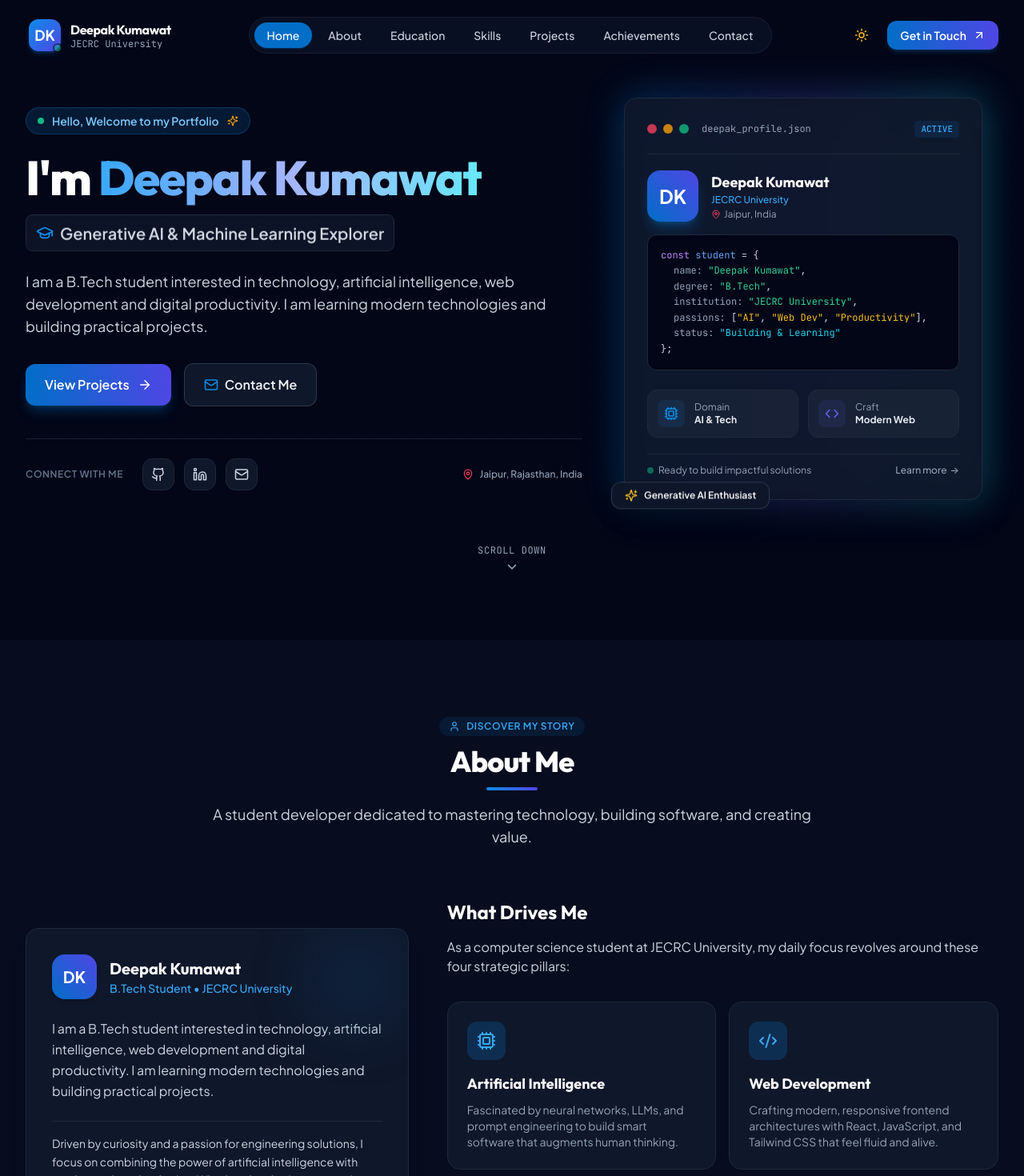
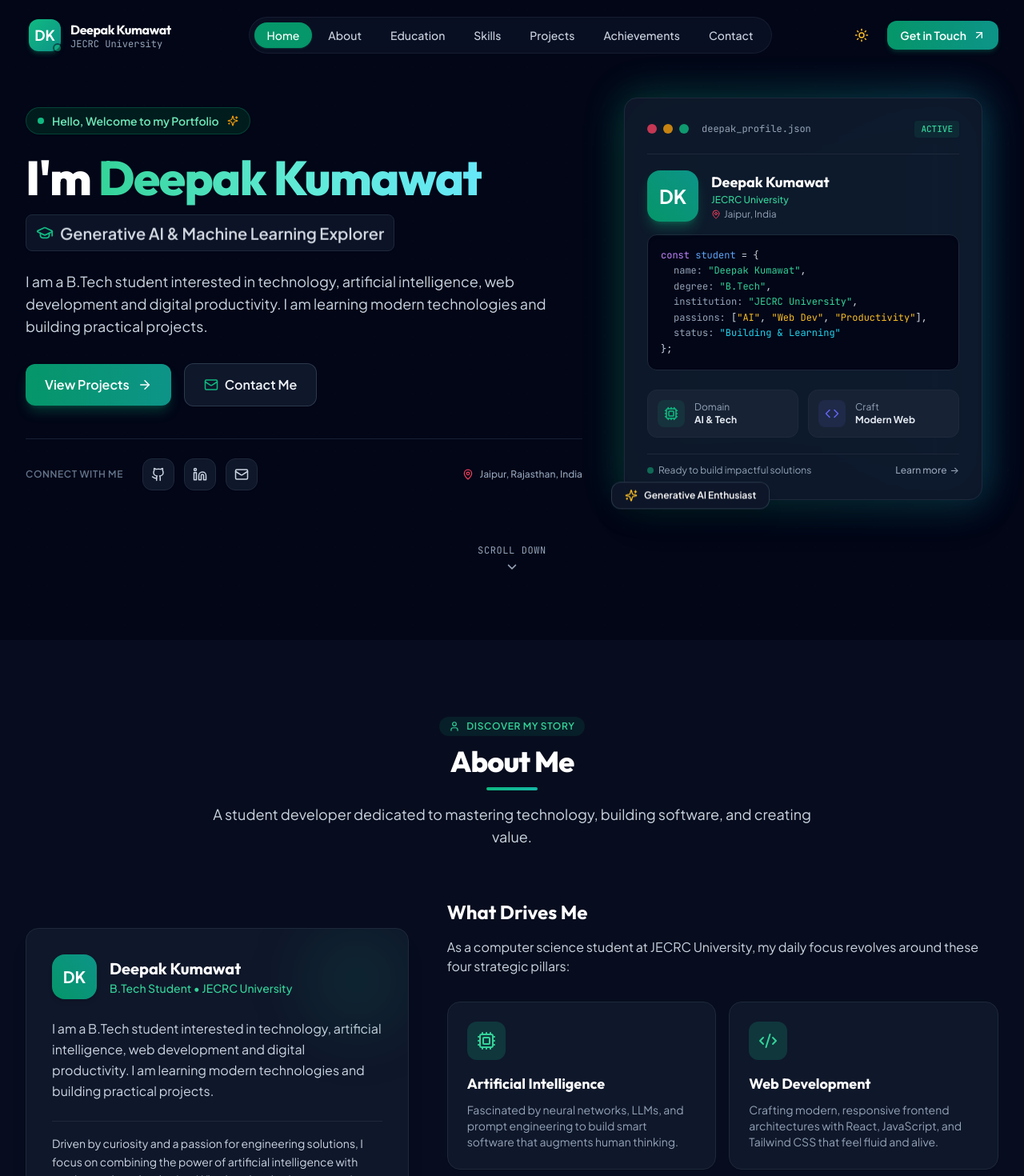
Before and after one commit to deepak650k/portfolio, a React (Vite) app: page / in a window 1280 px wide. Shown: the top 1470 px of the page at 80% size. Built offline with nearby package versions, Linux system fonts and the light colour scheme.

Commit message:
feat(theme): switch to Emerald Matrix theme (modern Linear/Supabase aesthetic)

```diff
--- a/src/components/About.jsx
+++ b/src/components/About.jsx
@@ -58,7 +58,7 @@ export default function About() {
           <h2 className="text-3xl sm:text-4xl font-extrabold font-heading text-slate-900 dark:text-white tracking-tight">
             About Me
           </h2>
-          <div className="w-16 h-1 bg-gradient-to-r from-brand-500 to-indigo-600 mx-auto mt-3 rounded-full"></div>
+          <div className="w-16 h-1 bg-gradient-to-r from-brand-500 to-teal-500 mx-auto mt-3 rounded-full"></div>
           <p className="mt-4 text-base sm:text-lg text-slate-600 dark:text-slate-300">
             A student developer dedicated to mastering technology, building software, and creating value.
           </p>
@@ -84,7 +84,7 @@ export default function About() {
                 <motion.div
                   whileHover={{ scale: 1.08, rotate: 3 }}
                   transition={{ duration: 0.2 }}
-                  className="w-14 h-14 rounded-2xl bg-gradient-to-tr from-brand-600 to-indigo-600 flex items-center justify-center text-white font-bold text-xl shadow-md cursor-default"
+                  className="w-14 h-14 rounded-2xl bg-gradient-to-tr from-brand-600 to-teal-600 flex items-center justify-center text-white font-bold text-xl shadow-md cursor-default"
                 >
                   DK
                 </motion.div>
--- a/src/components/Achievements.jsx
+++ b/src/components/Achievements.jsx
@@ -89,7 +89,7 @@ export default function Achievements() {
           <h2 className="text-3xl sm:text-4xl font-extrabold font-heading text-slate-900 dark:text-white tracking-tight">
             Achievements
           </h2>
-          <div className="w-16 h-1 bg-gradient-to-r from-brand-500 to-indigo-600 mx-auto mt-3 rounded-full"></div>
+          <div className="w-16 h-1 bg-gradient-to-r from-brand-500 to-teal-500 mx-auto mt-3 rounded-full"></div>
           <p className="mt-4 text-base sm:text-lg text-slate-600 dark:text-slate-300">
             A growing portfolio of certifications, courses, hackathons, awards, and technical milestones.
           </p>
--- a/src/components/Contact.jsx
+++ b/src/components/Contact.jsx
@@ -55,7 +55,7 @@ export default function Contact() {
     <section id="contact" className="py-24 relative">
       {/* Background ambient lighting */}
       <div className="absolute top-1/2 right-10 w-96 h-96 bg-brand-500/10 rounded-full blur-3xl pointer-events-none -z-10"></div>
-      <div className="absolute bottom-10 left-10 w-80 h-80 bg-indigo-500/10 rounded-full blur-3xl pointer-events-none -z-10"></div>
+      <div className="absolute bottom-10 left-10 w-80 h-80 bg-teal-500/10 rounded-full blur-3xl pointer-events-none -z-10"></div>
 
       <div className="max-w-7xl mx-auto px-4 sm:px-6 lg:px-8">
 
@@ -74,7 +74,7 @@ export default function Contact() {
           <h2 className="text-3xl sm:text-4xl font-extrabold font-heading text-slate-900 dark:text-white tracking-tight">
             Contact Me
           </h2>
-          <div className="w-16 h-1 bg-gradient-to-r from-brand-500 to-indigo-600 mx-auto mt-3 rounded-full"></div>
+          <div className="w-16 h-1 bg-gradient-to-r from-brand-500 to-teal-500 mx-auto mt-3 rounded-full"></div>
           <p className="mt-4 text-base sm:text-lg text-slate-600 dark:text-slate-300">
             Have a question, collaboration idea, or project opportunity? I'd love to hear from you.
           </p>
@@ -347,7 +347,7 @@ export default function Contact() {
                     whileTap={{ scale: 0.98 }}
                     type="submit"
                     disabled={loading}
-                    className="w-full inline-flex items-center justify-center gap-2 px-6 py-3.5 rounded-xl font-semibold text-sm sm:text-base bg-gradient-to-r from-brand-600 to-indigo-600 hover:from-brand-500 hover:to-indigo-500 text-white shadow-lg shadow-brand-600/25 hover:shadow-brand-600/40 transition-all duration-200 disabled:opacity-70 cursor-pointer"
+                    className="w-full inline-flex items-center justify-center gap-2 px-6 py-3.5 rounded-xl font-semibold text-sm sm:text-base bg-gradient-to-r from-brand-600 to-teal-600 hover:from-brand-500 hover:to-teal-500 text-white shadow-lg shadow-brand-600/25 hover:shadow-brand-600/40 transition-all duration-200 disabled:opacity-70 cursor-pointer"
                   >
                     {loading ? (
                       <>
--- a/src/components/Education.jsx
+++ b/src/components/Education.jsx
@@ -71,7 +71,7 @@ export default function Education() {
           <h2 className="text-3xl sm:text-4xl font-extrabold font-heading text-slate-900 dark:text-white tracking-tight">
             Education
           </h2>
-          <div className="w-16 h-1 bg-gradient-to-r from-brand-500 to-indigo-600 mx-auto mt-3 rounded-full"></div>
+          <div className="w-16 h-1 bg-gradient-to-r from-brand-500 to-teal-500 mx-auto mt-3 rounded-full"></div>
           <p className="mt-4 text-base sm:text-lg text-slate-600 dark:text-slate-300">
             My formal engineering foundation and specialized areas of study at university.
           </p>
@@ -88,7 +88,7 @@ export default function Education() {
           <div className="relative rounded-3xl bg-white dark:bg-slate-900 border border-slate-200 dark:border-slate-800 shadow-xl overflow-hidden p-6 sm:p-10 transition-all hover:shadow-2xl">
 
             {/* Top decorative accent ribbon */}
-            <div className="absolute top-0 left-0 right-0 h-1.5 bg-gradient-to-r from-brand-500 via-indigo-500 to-cyan-400"></div>
+            <div className="absolute top-0 left-0 right-0 h-1.5 bg-gradient-to-r from-brand-500 via-teal-500 to-cyan-400"></div>
 
             {/* University & Degree Header */}
             <div className="flex flex-col sm:flex-row sm:items-center justify-between gap-4 pb-8 border-b border-slate-100 dark:border-slate-800">
@@ -96,7 +96,7 @@ export default function Education() {
                 <motion.div
                   whileHover={{ scale: 1.08, rotate: 5 }}
                   transition={{ duration: 0.2 }}
-                  className="w-16 h-16 rounded-2xl bg-gradient-to-br from-brand-600 to-indigo-600 text-white flex items-center justify-center shrink-0 shadow-lg shadow-brand-500/25 cursor-default"
+                  className="w-16 h-16 rounded-2xl bg-gradient-to-br from-brand-600 to-teal-600 text-white flex items-center justify-center shrink-0 shadow-lg shadow-brand-500/25 cursor-default"
                 >
                   <GraduationCap size={32} />
                 </motion.div>
--- a/src/components/Footer.jsx
+++ b/src/components/Footer.jsx
@@ -32,7 +32,7 @@ export default function Footer() {
           {/* Column 1: Brand & Bio */}
           <div className="md:col-span-5 space-y-4">
             <div className="flex items-center gap-3">
-              <div className="flex items-center justify-center w-10 h-10 rounded-xl bg-gradient-to-br from-brand-500 to-indigo-600 text-white font-bold text-lg shadow-md shadow-brand-500/25">
+              <div className="flex items-center justify-center w-10 h-10 rounded-xl bg-gradient-to-br from-brand-500 to-teal-600 text-white font-bold text-lg shadow-md shadow-brand-500/25">
                 DK
               </div>
               <div>
--- a/src/components/Hero.jsx
+++ b/src/components/Hero.jsx
@@ -78,7 +78,7 @@ export default function Hero() {
       <motion.div
         animate={{ y: [0, -18, 0], scale: [1, 1.1, 1] }}
         transition={{ duration: 6, repeat: Infinity, ease: 'easeInOut' }}
-        className="absolute top-1/3 right-1/4 w-80 h-80 bg-indigo-500/15 dark:bg-indigo-500/20 rounded-full blur-3xl pointer-events-none -z-10"
+        className="absolute top-1/3 right-1/4 w-80 h-80 bg-teal-500/15 dark:bg-teal-500/20 rounded-full blur-3xl pointer-events-none -z-10"
       />
       <div className="absolute bottom-10 left-1/2 -translate-x-1/2 w-96 h-64 bg-cyan-500/10 dark:bg-cyan-500/15 rounded-full blur-3xl pointer-events-none -z-10"></div>
 
@@ -111,7 +111,7 @@ export default function Hero() {
               className="text-4xl sm:text-5xl md:text-6xl font-extrabold font-heading text-slate-900 dark:text-white tracking-tight leading-[1.1] mb-4"
             >
               I'm{' '}
-              <span className="bg-gradient-to-r from-brand-600 via-indigo-600 to-cyan-500 dark:from-brand-400 dark:via-indigo-300 dark:to-cyan-300 bg-clip-text text-transparent">
+              <span className="bg-gradient-to-r from-brand-600 via-teal-600 to-cyan-500 dark:from-brand-400 dark:via-teal-300 dark:to-cyan-300 bg-clip-text text-transparent">
                 {personalInfo.name}
               </span>
             </motion.h1>
@@ -158,7 +158,7 @@ export default function Hero() {
                 whileHover={{ scale: 1.03, y: -2 }}
                 whileTap={{ scale: 0.98 }}
                 onClick={() => scrollTo('projects')}
-                className="group w-full sm:w-auto inline-flex items-center justify-center gap-2.5 px-6 py-3.5 rounded-xl font-semibold text-base bg-gradient-to-r from-brand-600 to-indigo-600 hover:from-brand-500 hover:to-indigo-500 text-white shadow-lg shadow-brand-500/25 hover:shadow-brand-500/40 transition-all duration-200"
+                className="group w-full sm:w-auto inline-flex items-center justify-center gap-2.5 px-6 py-3.5 rounded-xl font-semibold text-base bg-gradient-to-r from-brand-600 to-teal-600 hover:from-brand-500 hover:to-teal-500 text-white shadow-lg shadow-brand-500/25 hover:shadow-brand-500/40 transition-all duration-200"
               >
                 <span>View Projects</span>
                 <ArrowRight size={18} className="transition-transform duration-200 group-hover:translate-x-1" />
@@ -247,7 +247,7 @@ export default function Hero() {
             >
 
               {/* Outer decorative gradient border */}
-              <div className="absolute -inset-1 rounded-3xl bg-gradient-to-r from-brand-500 via-indigo-500 to-cyan-400 opacity-30 blur-xl"></div>
+              <div className="absolute -inset-1 rounded-3xl bg-gradient-to-r from-brand-500 via-teal-500 to-cyan-400 opacity-30 blur-xl"></div>
 
               {/* Main Card */}
               <div className="relative rounded-2xl bg-white dark:bg-slate-900/90 border border-slate-200 dark:border-slate-800 shadow-2xl p-6 sm:p-7 backdrop-blur-xl">
@@ -271,7 +271,7 @@ export default function Hero() {
                     <motion.div
                       whileHover={{ scale: 1.08, rotate: 3 }}
                       transition={{ duration: 0.2 }}
-                      className="w-16 h-16 rounded-2xl bg-gradient-to-tr from-brand-600 to-indigo-600 flex items-center justify-center text-white font-bold text-2xl shadow-lg shadow-brand-500/30"
+                      className="w-16 h-16 rounded-2xl bg-gradient-to-tr from-brand-600 to-teal-600 flex items-center justify-center text-white font-bold text-2xl shadow-lg shadow-brand-500/30"
                     >
                       DK
                     </motion.div>
--- a/src/components/Navbar.jsx
+++ b/src/components/Navbar.jsx
@@ -68,7 +68,7 @@ export default function Navbar({ darkMode, setDarkMode }) {
             <motion.div
               whileHover={{ rotate: [0, -10, 10, 0], scale: 1.05 }}
               transition={{ duration: 0.4 }}
-              className="relative flex items-center justify-center w-10 h-10 rounded-xl bg-gradient-to-br from-brand-500 to-indigo-600 text-white font-bold text-lg shadow-md shadow-brand-500/25"
+              className="relative flex items-center justify-center w-10 h-10 rounded-xl bg-gradient-to-br from-brand-500 to-teal-600 text-white font-bold text-lg shadow-md shadow-brand-500/25"
             >
               <span>DK</span>
               <span className="absolute -bottom-0.5 -right-0.5 w-3 h-3 bg-emerald-500 border-2 border-slate-950 rounded-full animate-pulse"></span>
@@ -129,7 +129,7 @@ export default function Navbar({ darkMode, setDarkMode }) {
               whileTap={{ scale: 0.97 }}
               href="#contact"
               onClick={(e) => handleNavClick(e, '#contact')}
-              className="inline-flex items-center gap-2 px-4 py-2 rounded-xl text-sm font-semibold bg-gradient-to-r from-brand-600 to-indigo-600 hover:from-brand-500 hover:to-indigo-500 text-white shadow-md shadow-brand-500/20 hover:shadow-brand-500/35 transition-all duration-200"
+              className="inline-flex items-center gap-2 px-4 py-2 rounded-xl text-sm font-semibold bg-gradient-to-r from-brand-600 to-teal-600 hover:from-brand-500 hover:to-teal-500 text-white shadow-md shadow-brand-500/20 hover:shadow-brand-500/35 transition-all duration-200"
             >
               <span>Get in Touch</span>
               <ArrowUpRight size={16} />
@@ -189,7 +189,7 @@ export default function Navbar({ darkMode, setDarkMode }) {
                 <a
                   href="#contact"
                   onClick={(e) => handleNavClick(e, '#contact')}
-                  className="w-full text-center py-3 rounded-xl bg-gradient-to-r from-brand-600 to-indigo-600 hover:from-brand-500 hover:to-indigo-500 text-white font-medium shadow-lg shadow-brand-600/30"
+                  className="w-full text-center py-3 rounded-xl bg-gradient-to-r from-brand-600 to-teal-600 hover:from-brand-500 hover:to-teal-500 text-white font-medium shadow-lg shadow-brand-600/30"
                 >
                   Contact Me
                 </a>
--- a/src/components/Projects.jsx
+++ b/src/components/Projects.jsx
@@ -19,7 +19,7 @@ export default function Projects() {
   // Gradient visuals for the project cards
   const projectThumbnails = {
     "portfolio-website": {
-      gradient: "from-brand-600 via-indigo-600 to-cyan-500",
+      gradient: "from-brand-600 via-teal-600 to-cyan-500",
       icon: Laptop,
       accentText: "Portfolio v1.0",
       tag: "Live Project"
@@ -57,7 +57,7 @@ export default function Projects() {
           <h2 className="text-3xl sm:text-4xl font-extrabold font-heading text-slate-900 dark:text-white tracking-tight">
             Projects
           </h2>
-          <div className="w-16 h-1 bg-gradient-to-r from-brand-500 to-indigo-600 mx-auto mt-3 rounded-full"></div>
+          <div className="w-16 h-1 bg-gradient-to-r from-brand-500 to-teal-500 mx-auto mt-3 rounded-full"></div>
           <p className="mt-4 text-base sm:text-lg text-slate-600 dark:text-slate-300">
             Selected engineering and software projects demonstrating real-world problem solving.
           </p>
@@ -67,7 +67,7 @@ export default function Projects() {
         <div className="grid grid-cols-1 md:grid-cols-2 lg:grid-cols-3 gap-8">
           {projectsData.map((project, index) => {
             const thumb = projectThumbnails[project.id] || {
-              gradient: "from-brand-600 to-indigo-600",
+              gradient: "from-brand-600 to-teal-600",
               icon: Laptop,
               accentText: "Project",
               tag: "Engineering"
--- a/src/components/Skills.jsx
+++ b/src/components/Skills.jsx
@@ -110,7 +110,7 @@ export default function Skills() {
           <h2 className="text-3xl sm:text-4xl font-extrabold font-heading text-slate-900 dark:text-white tracking-tight">
             Skills & Expertise
           </h2>
-          <div className="w-16 h-1 bg-gradient-to-r from-brand-500 to-indigo-600 mx-auto mt-3 rounded-full"></div>
+          <div className="w-16 h-1 bg-gradient-to-r from-brand-500 to-teal-500 mx-auto mt-3 rounded-full"></div>
           <p className="mt-4 text-base sm:text-lg text-slate-600 dark:text-slate-300">
             A balanced toolkit spanning modern web development, intelligent algorithms, and productivity frameworks.
           </p>
@@ -141,10 +141,10 @@ export default function Skills() {
             {filteredSkills.map((skill, index) => {
               const Icon = iconMap[skill.icon] || Code2;
               const style = skillStyles[skill.name] || {
-                accent: "from-brand-500 to-indigo-500",
+                accent: "from-brand-500 to-teal-500",
                 border: "group-hover:border-brand-500/50",
                 badge: "bg-brand-500/10 text-brand-600 border-brand-500/20",
-                glow: "rgba(14, 140, 233, 0.15)"
+                glow: "rgba(16, 185, 129, 0.15)"
               };
 
               return (
--- a/tailwind.config.js
+++ b/tailwind.config.js
@@ -9,17 +9,17 @@ export default {
     extend: {
       colors: {
         brand: {
-          50: '#f0f7ff',
-          100: '#e0effe',
-          200: '#bae0fd',
-          300: '#7cc7fb',
-          400: '#38a8f8',
-          500: '#0e8ce9',
-          600: '#026ec7',
-          700: '#0358a1',
-          800: '#074b85',
-          900: '#0c3f6e',
-          950: '#082849',
+          50: '#ecfdf5',
+          100: '#d1fae5',
+          200: '#a7f3d0',
+          300: '#6ee7b7',
+          400: '#34d399',
+          500: '#10b981',
+          600: '#059669',
+          700: '#047857',
+          800: '#065f46',
+          900: '#064e3b',
+          950: '#022c22',
         },
         accent: {
           purple: '#8b5cf6',
```
Also changed, not shown: src/components/WelcomeAnimation.jsx (+8 -8 lines), src/index.css (+6 -2 lines).
